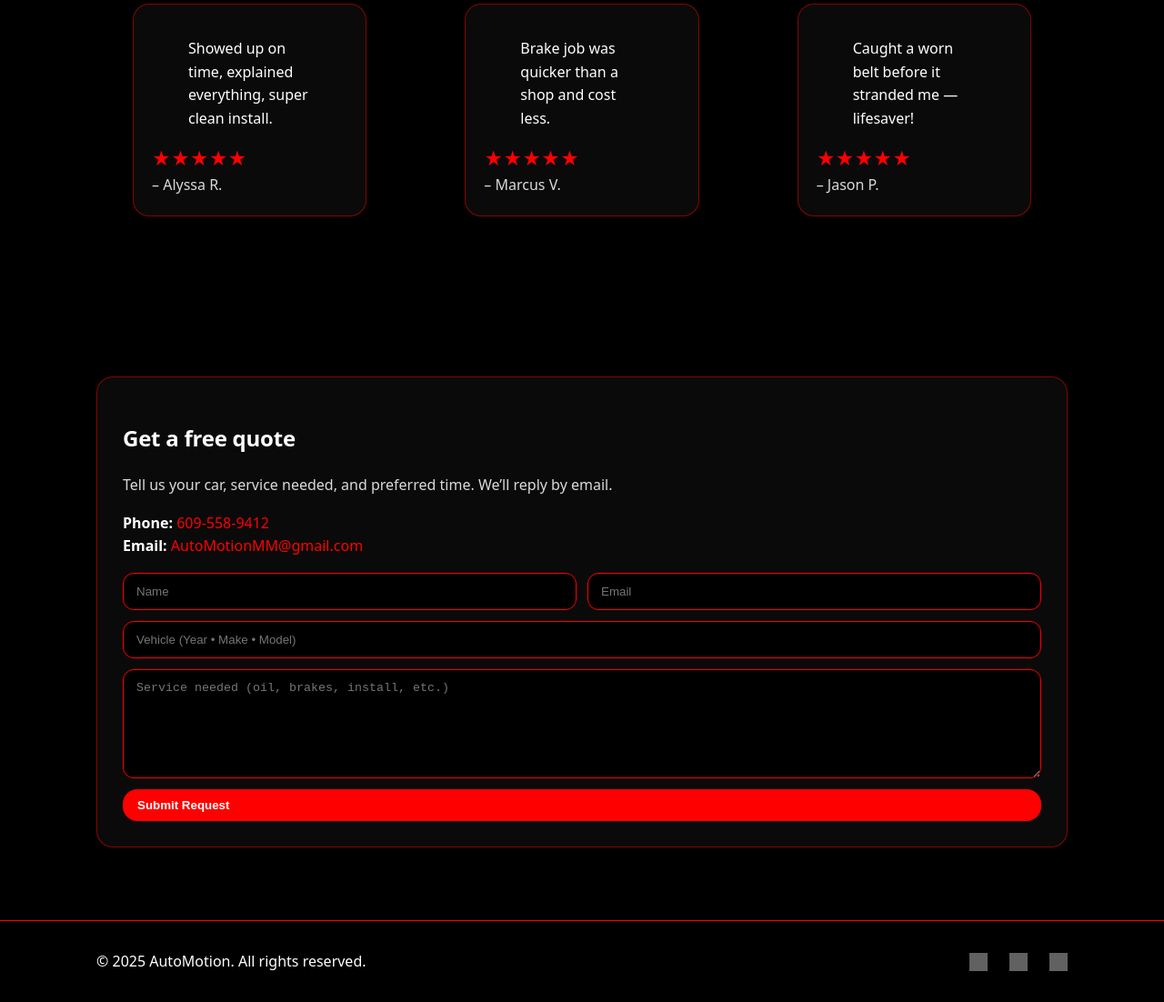
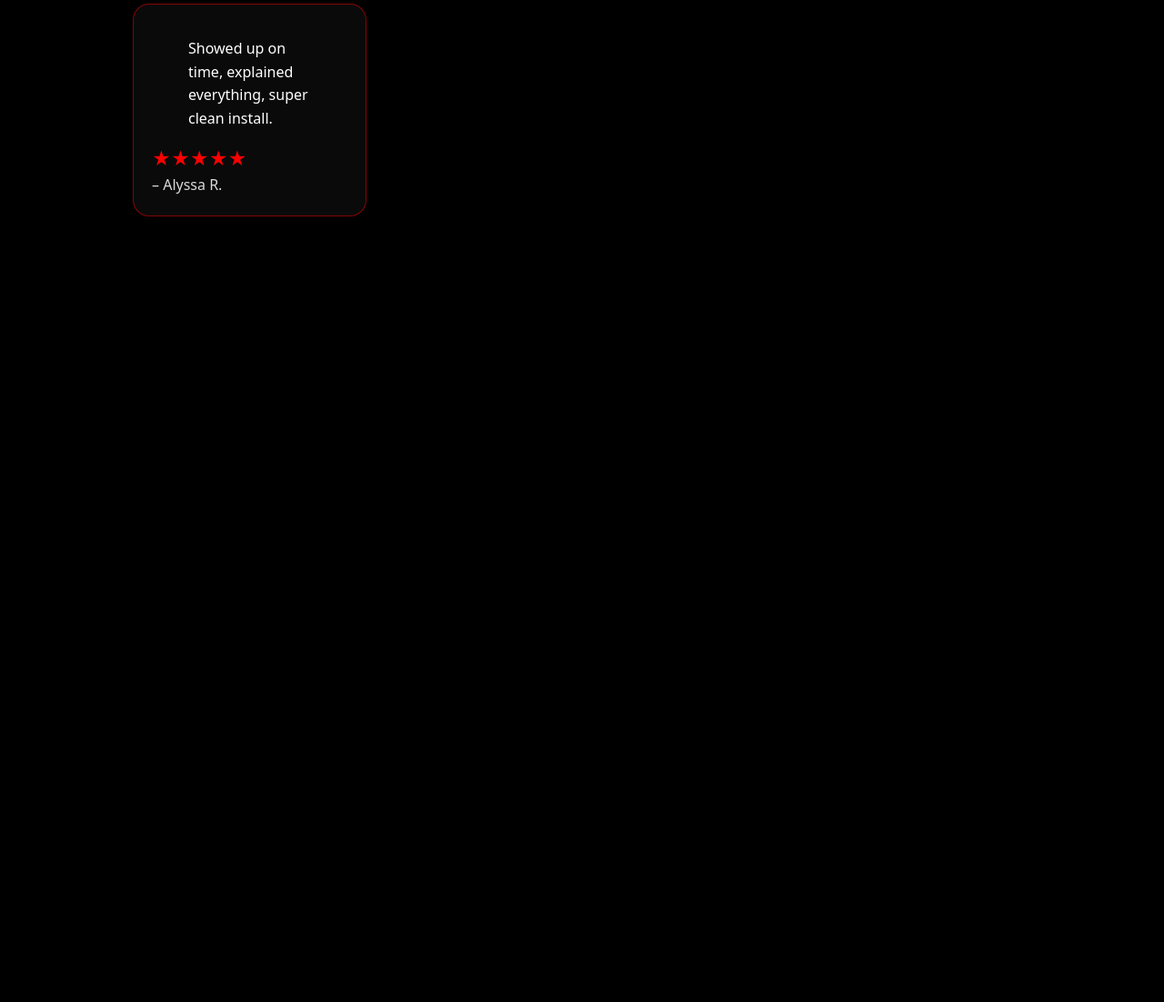
Before and after one commit to automotionmm/Automotion-site, a plain HTML site: page index.html in a window 1280 px wide. Shown: the part 1682-2784 px from the top of the page at 91% size. After the commit the page ends 2016 px from the top, so only its background shows below. Drawn offline with Linux system fonts and the light colour scheme; grey boxes are pictures that could not be loaded.

Commit message:
Update index.html

```diff
--- a/index.html
+++ b/index.html
@@ -13,37 +13,45 @@
     body{margin:0;background:var(--bg);color:var(--text);font:16px/1.6 system-ui,-apple-system,Segoe UI,Roboto,Ubuntu,"Helvetica Neue",Arial}
     a{color:inherit;text-decoration:none}
     img{max-width:100%;display:block}
+
     .container{max-width:1100px;margin:0 auto;padding:0 16px}
     .row{display:flex;flex-wrap:wrap;gap:12px;align-items:center}
     .grid{display:grid;gap:28px}
     @media(min-width:992px){.grid-2{grid-template-columns:1fr 1fr}}
     @media(min-width:992px){.grid-3{grid-template-columns:repeat(3,1fr)}}
+
     .header{position:sticky;top:0;z-index:40;background:rgba(0,0,0,.9);backdrop-filter:saturate(120%) blur(6px);border-bottom:1px solid var(--primary)}
     .header-inner{display:flex;align-items:center;justify-content:space-between;padding:12px 0}
     .brand{font-weight:700;font-size:20px}
     .nav{display:none;gap:20px;color:rgba(255,255,255,.85)}
     .nav a:hover{color:var(--primary)}
     @media(min-width:768px){.nav{display:flex}}
+
     .btn{display:inline-flex;align-items:center;gap:10px;background:var(--primary);color:#fff;border-radius:16px;padding:10px 16px;font-weight:600;border:0;cursor:pointer;transition:transform .15s ease,box-shadow .2s ease,background .2s ease}
     .btn:hover{background:#d10000;animation:glow 2.4s ease-in-out infinite;transform:translateY(-3px);box-shadow:0 0 15px rgba(255,0,0,0.4)}
     .chip{display:inline-flex;align-items:center;border:1px solid var(--primary);border-radius:14px;padding:8px 12px;font-weight:600;gap:8px;transition:all .2s ease}
     .chip:hover{background:var(--primary);color:#fff;transform:translateY(-3px);box-shadow:0 0 12px rgba(255,0,0,.3)}
     @keyframes glow{0%,100%{box-shadow:0 0 0 rgba(255,0,0,0)}50%{box-shadow:0 0 24px rgba(255,0,0,.35)}}
+
     .section{padding:80px 0;scroll-margin-top:96px}
     .muted{color:rgba(255,255,255,.85)}
     .card{background:var(--card);border:1px solid rgba(255,0,0,.5);border-radius:18px;padding:20px}
     .title{font-weight:800;letter-spacing:-.01em}
     .stars{color:var(--primary);font-size:20px;margin-top:8px}
+
     .hero-content{display:flex;align-items:center;justify-content:space-between;gap:40px;flex-wrap:wrap}
     .hero-text{max-width:600px}
     .hero-text h1{font-size:42px;line-height:1.1;margin:0;font-weight:900}
     @media(min-width:768px){.hero-text h1{font-size:64px}}
+
     .icon{width:20px;height:20px;filter:invert(1);transition:filter .2s ease, transform .2s ease}
     .icon:hover{filter:invert(42%) sepia(91%) saturate(7485%) hue-rotate(356deg) brightness(95%) contrast(119%);transform:scale(1.2)}
+
     .input,.textarea{width:100%;background:#000;border:1px solid var(--primary);border-radius:12px;padding:12px 14px;color:#fff}
     .textarea{min-height:120px;resize:vertical}
     .grid-form{display:grid;gap:12px}
     @media(min-width:860px){.grid-form{grid-template-columns:1fr 1fr}}
+
     footer{border-top:1px solid var(--primary);padding:32px 0;background:#000}
   </style>
 </head>
@@ -53,21 +61,15 @@
       <div class="brand">AutoMotion</div>
       <nav class="nav">
         <a href="#services">Services</a>
-        <a href="#why">Why&nbsp;Us</a>
+        <a href="#why">Why Us</a>
         <a href="#reviews">Reviews</a>
         <a href="#contact">Contact</a>
       </nav>
       <div class="row" style="gap:16px">
-        <a href="mailto:AutoMotionMM@gmail.com" title="Email">
-          <img class="icon" src="https://cdn.jsdelivr.net/npm/simple-icons@v9/icons/maildotru.svg" alt="Email">
-        </a>
-        <a href="https://www.instagram.com/aut0.motion/" title="Instagram" target="_blank">
-          <img class="icon" src="https://cdn.jsdelivr.net/npm/simple-icons@v9/icons/instagram.svg" alt="Instagram">
-        </a>
-        <a href="https://www.facebook.com/profile.php?id=61581537103009" title="Facebook" target="_blank">
-          <img class="icon" src="https://cdn.jsdelivr.net/npm/simple-icons@v9/icons/facebook.svg" alt="Facebook">
-        </a>
-        <a href="#contact" class="btn">Book&nbsp;Now</a>
+        <a href="mailto:AutoMotionMM@gmail.com" title="Email"><img class="icon" src="https://cdn.jsdelivr.net/npm/simple-icons@v9/icons/maildotru.svg" alt="Email"></a>
+        <a href="https://www.instagram.com/aut0.motion/" title="Instagram" target="_blank"><img class="icon" src="https://cdn.jsdelivr.net/npm/simple-icons@v9/icons/instagram.svg" alt="Instagram"></a>
+        <a href="https://www.facebook.com/profile.php?id=61581537103009" title="Facebook" target="_blank"><img class="icon" src="https://cdn.jsdelivr.net/npm/simple-icons@v9/icons/facebook.svg" alt="Facebook"></a>
+        <a href="#contact" class="btn">Book Now</a>
       </div>
     </div>
   </header>
@@ -78,10 +80,11 @@
         <h1>Mobile Mechanic,<br><span style="color:var(--primary)">On-Site</span> &amp; On-Time</h1>
         <p class="muted">Oil changes, brake jobs, maintenance, and aftermarket installs — done in your driveway. Transparent pricing, fast service, and race-car-level attention to detail.</p>
         <div class="row" style="margin-top:20px;gap:16px">
-          <a href="#contact" class="btn">Get&nbsp;a&nbsp;Quote</a>
-          <a href="#services" class="chip">View&nbsp;Services</a>
+          <a href="#contact" class="btn">Get a Quote</a>
+          <a href="#services" class="chip">View Services</a>
         </div>
       </div>
+      <!-- (No logo image by request) -->
     </div>
   </section>
 
@@ -90,7 +93,7 @@
       <h2 class="title" style="font-size:32px;color:var(--primary)">Popular Services</h2>
       <div class="grid grid-3 mt-6">
         <div class="card">
-          <h3 class="title">Oil&nbsp;&amp;&nbsp;Filter</h3>
+          <h3 class="title">Oil &amp; Filter</h3>
           <p class="muted">Full-synthetic oil change, OEM-spec filters, disposal included.</p>
         </div>
         <div class="card">
@@ -117,7 +120,7 @@
       </div>
       <div class="card">
         <h3 class="title">Service Areas</h3>
-        <p class="muted">New&nbsp;Jersey • Greater&nbsp;Philadelphia • New&nbsp;York&nbsp;City&nbsp;(ask!)</p>
+        <p class="muted">New Jersey • Greater Philadelphia • New York City (ask!)</p>
       </div>
     </div>
   </section>
@@ -129,61 +132,6 @@
         <figure class="card">
           <blockquote>Showed up on time, explained everything, super clean install.</blockquote>
           <div class="stars">★★★★★</div>
-          <figcaption class="muted">– Alyssa&nbsp;R.</figcaption>
+          <figcaption class="muted">– Alyssa R.</figcaption>
         </figure>
-        <figure class="card">
-          <blockquote>Brake job was quicker than a shop and cost less.</blockquote>
-          <div class="stars">★★★★★</div>
-          <figcaption class="muted">– Marcus&nbsp;V.</figcaption>
-        </figure>
-        <figure class="card">
-          <blockquote>Caught a worn belt before it stranded me — lifesaver!</blockquote>
-          <div class="stars">★★★★★</div>
-          <figcaption class="muted">– Jason&nbsp;P.</figcaption>
-        </figure>
-      </div>
-    </div>
-  </section>
-
-  <section id="contact" class="section">
-    <div class="container">
-      <div class="card" style="padding:28px">
-        <h2 class="title">Get&nbsp;a&nbsp;free&nbsp;quote</h2>
-        <p class="muted">Tell us your car, service needed, and preferred time. We’ll reply by email.</p>
-        <p><strong>Phone:</strong> <a href="tel:6095589412" style="color:var(--primary)">609-558-9412</a><br>
-        <strong>Email:</strong> <a href="mailto:AutoMotionMM@gmail.com" style="color:var(--primary)">AutoMotionMM@gmail.com</a></p>
-        <form action="https://formsubmit.co/AutoMotionMM@gmail.com" method="POST" class="grid-form mt-4">
-          <input type="hidden" name="_subject" value="New Quote Request — AutoMotion" />
-          <input type="hidden" name="_template" value="table" />
-          <input type="hidden" name="_captcha" value="false" />
-          <input class="input" name="name" required placeholder="Name" />
-          <input class="input" name="email" required type="email" placeholder="Email" />
-          <input class="input" name="vehicle" required placeholder="Vehicle (Year • Make • Model)" style="grid-column:1/-1" />
-          <textarea class="textarea" name="service" placeholder="Service needed (oil, brakes, install, etc.)" style="grid-column:1/-1"></textarea>
-          <button class="btn" type="submit" style="grid-column:1/-1">Submit&nbsp;Request</button>
-        </form>
-      </div>
-    </div>
-  </section>
-
-  <footer>
-    <div class="container row" style="justify-content:space-between">
-      <div>© <span id="year"></span> AutoMotion. All rights reserved.</div>
-      <div class="row" style="gap:24px">
-        <a href="mailto:AutoMotionMM@gmail.com" title="Email">
-          <img class="icon" src="https://cdn.jsdelivr.net/npm/simple-icons@v9/icons/maildotru.svg" alt="Email">
-        </a>
-        <a href="https://www.instagram.com/aut0.motion/" title="Instagram" target="_blank">
-          <img class="icon" src="https://cdn.jsdelivr.net/npm/simple-icons@v9/icons/instagram.svg" alt="Instagram">
-        </a>
-        <a href="https://www.facebook.com/profile.php?id=61581537103009" title="Facebook" target="_blank">
-          <img class="icon" src="https://cdn.jsdelivr.net/npm/simple-icons@v9/icons/facebook.svg" alt="Facebook">
-        </a>
-      </div>
-    </div>
-  </footer>
-  <script>
-    document.getElementById('year').textContent = new Date().getFullYear();
-  </script>
-</body>
-</html>
+        <figure class="c
```
